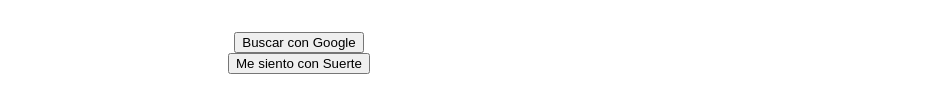
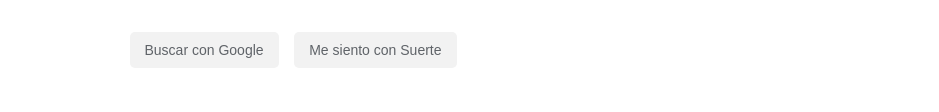
Before and after one commit to lowfreakuence/cPracticoHtmlCss, a plain HTML site: page index.html in a window 1280 px wide. Shown: the part 340-452 px from the top of the page, without its empty margins (341-1280 px from the left). Drawn offline with Linux system fonts and the light colour scheme.

Commit message:
Se realizaron los estilos a los botones del buscador

```diff
--- a/css/main.css
+++ b/css/main.css
@@ -115,3 +115,31 @@ main .main-input .micro-icon {
   height: 20px;
   cursor: pointer;
 }
+
+main .main-buttons {
+  width: 530px;
+  margin: 0 auto;
+}
+
+main .main-buttons div {
+  display: inline-block;
+}
+
+main .main-buttons button {
+  height: 36px;
+  background-color: #f2f2f2;
+  border: 0;
+  font-size: 14px;
+  color: #5f6368;
+  border-radius: 5px;
+  padding: 0 15px;
+  margin-right: 12px;
+}
+
+main .main-buttons button:hover {
+  border: 1px solid #c6c6c6;
+  box-shadow: 0 1px 1px #222;
+  color: #222;
+}
+
+main
```
